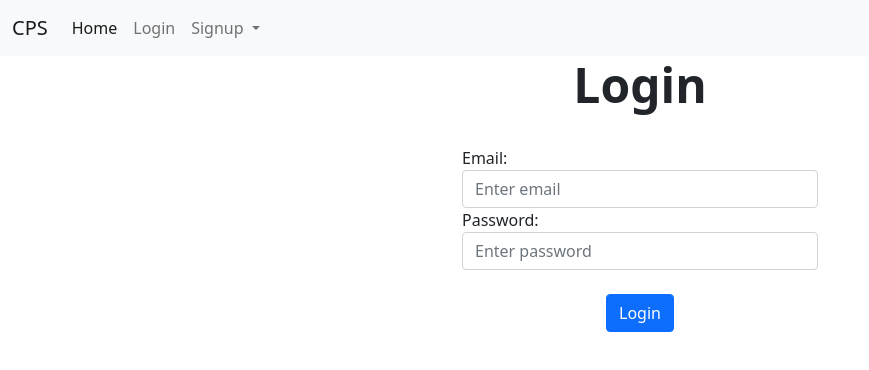
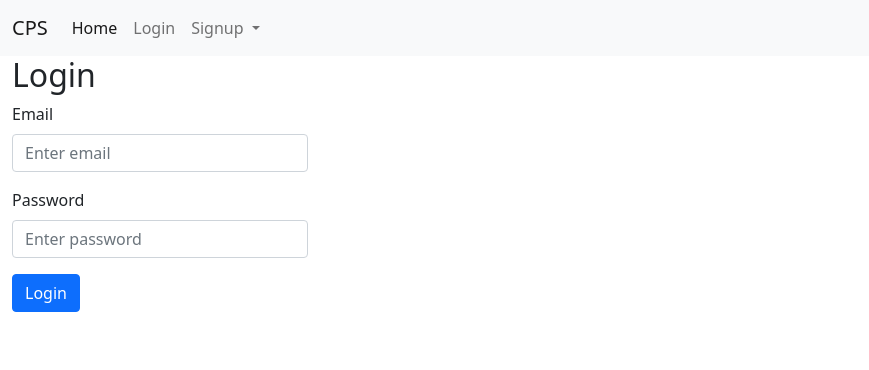
Before and after one commit to sainikhilll/cps, an Angular app in the folder cps-frontend/: page /login in a window 1280 px wide. Shown: the top 370 px of the page, without its empty margins (0-869 px from the left). Built offline with nearby package versions, Linux system fonts and the light colour scheme.

Commit message:
login user story completed

```diff
--- a/cps-frontend/src/app/app.component.html
+++ b/cps-frontend/src/app/app.component.html
@@ -1,2 +1,4 @@
 <app-navigation></app-navigation>
-<router-outlet></router-outlet>
+<div class="container-fluid">
+    <router-outlet></router-outlet>
+</div>
--- a/cps-frontend/src/app/login/login.component.html
+++ b/cps-frontend/src/app/login/login.component.html
@@ -1,5 +1,32 @@
+<h2> Login</h2>
 
-<div class="container">
+<div class="row">
+
+    <div class="col-md-3">
+
+
+        <form  class="row g-3">
+            <div class="alert alert-danger" *ngIf="(fail)"> Enter Valid Credentials.</div>
+            <div class="col-md-12">
+                <label for="email" class="form-label">Email</label>
+                <input type="text" class="form-control" id="email" [(ngModel)]="user.email" placeholder="Enter email" name="email">
+            </div>
+            <div class="col-md-12">
+                <label for="oldPassword" class="form-label">Password</label>
+                <input type="password" class="form-control" id="pwd" [(ngModel)]="user.password" placeholder="Enter password"
+                    name="pwd">
+            </div>
+
+            <div class="col-12">
+                <input type="button" class="btn btn-primary" value="Login" (click)="login()" id="login">
+            </div>
+        </form>
+    </div>
+</div>
+
+
+
+<!-- <div class="container">
 
     <div class="headerBlur">
         <h3 class="display-5 text-center " style="font-weight: bold;">Login </h3>
@@ -12,12 +39,12 @@
 
                 <div class="form-group">
 
-                    <label for="email">Email:</label>
+                    <label for="email">Email</label>
                     <input type="text" class="form-control" id="email" [(ngModel)]="user.email"
                         placeholder="Enter email" name="email">
                 </div>
                 <div class="form-group">
-                    <label for="pwd">Password:</label>
+                    <label for="pwd">Password</label>
                     <input type="password" class="form-control" id="pwd" [(ngModel)]="user.password"
                         placeholder="Enter password" name="pwd">
                 </div>
@@ -29,4 +56,4 @@
         </div>
     </div>
 
-</div>
+</div> -->
--- /dev/null
+++ b/cps-frontend/src/app/service/auth-guard.guard.ts
@@ -0,0 +1,25 @@
+import { Injectable } from '@angular/core';
+import { ActivatedRouteSnapshot, CanActivate, Router, RouterStateSnapshot, UrlTree } from '@angular/router';
+import { Observable } from 'rxjs';
+import { LoginAuthService } from './login-auth.service.ts.service';
+
+@Injectable({
+  providedIn: 'root'
+})
+export class AuthGuardGuard implements CanActivate {
+  constructor(private router: Router, private loginAuthService : LoginAuthService) {}
+
+  canActivate(
+    route: ActivatedRouteSnapshot,
+    state: RouterStateSnapshot): boolean {
+      if(this.loginAuthService.user.id != 0) {
+        return true;
+      } else {
+        this.router.navigate(['/login']);
+        return false;
+      }
+
+
+  }
+
+}
```
Also changed, not shown: cps-frontend/src/app/app-routing.module.ts (+10 -9 lines), 1 other file (tests, documents, lock files or other folders).
